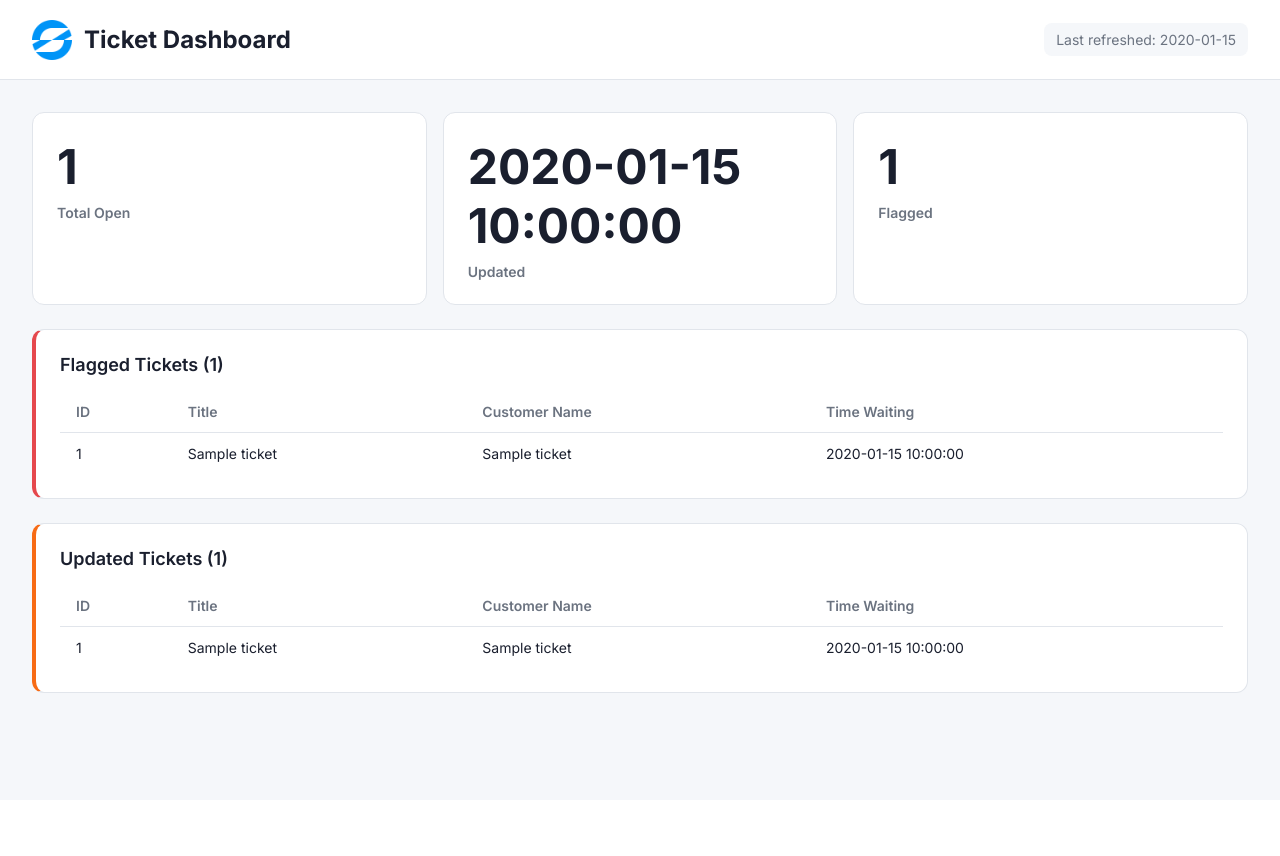
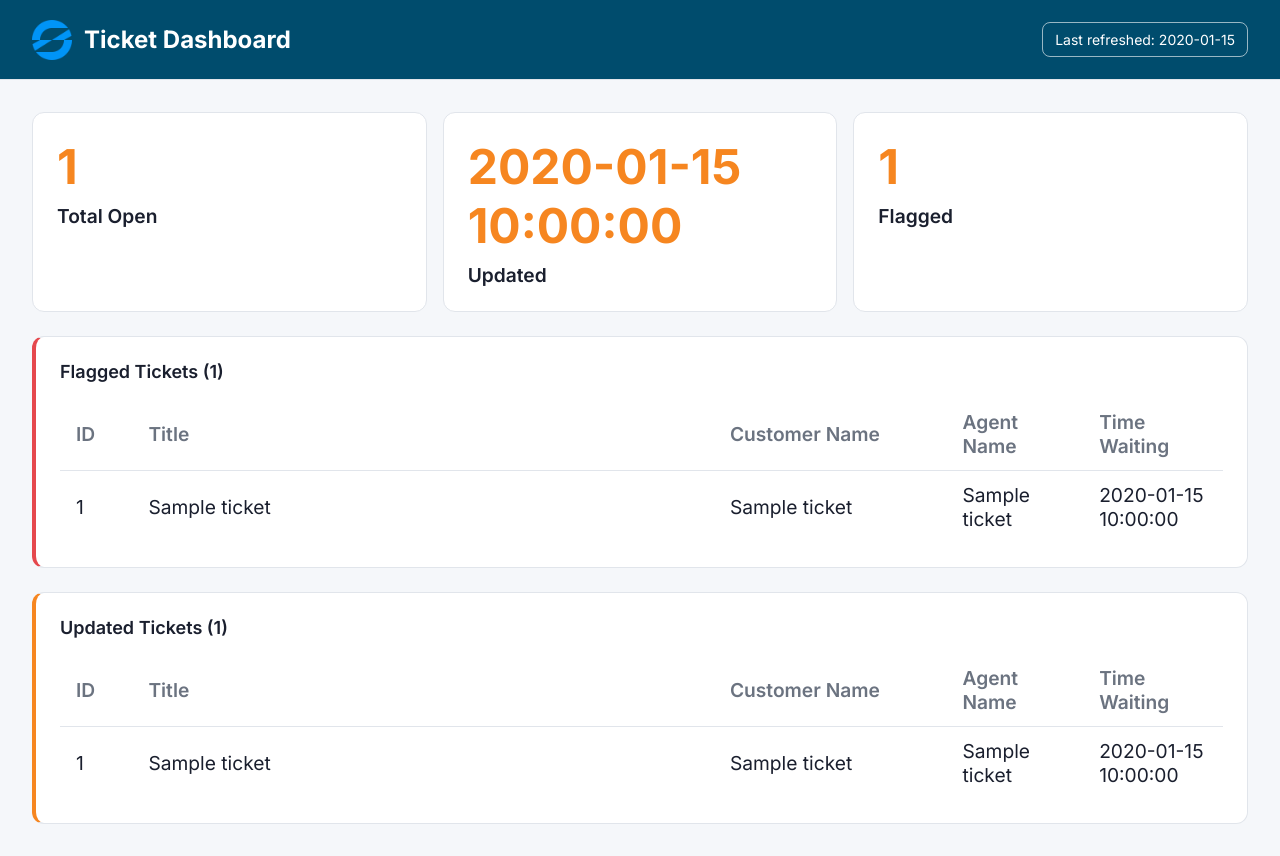
Before and after one commit to lcallow1/support-ticket-dashboard, a Flask app: template templates/index.html in a window 1280 px wide. Before the commit the page ends 693 px from the top, so only its background shows below. Run offline with Flask 3, Linux system fonts and the light colour scheme; the template is opened without the code that fills it: most values are stand-ins (such as "Sample title", 1, 10 or a date in 2020).

Commit message:
v3: brand colours, agent names, time waiting colour coding with pulse animation

```diff
--- a/app.py
+++ b/app.py
@@ -1,5 +1,5 @@
 from flask import Flask, render_template
-from data import get_tickets
+from data import get_tickets, get_agents
 from logic import get_flagged_tickets, get_summary_stats, get_updated_tickets
 from datetime import datetime
 
@@ -8,7 +8,8 @@ app = Flask(__name__)
 
 @app.route("/")
 def index():
-    tickets = get_tickets()
+    agents = get_agents()
+    tickets = get_tickets(agents)
     flagged_tickets = get_flagged_tickets(tickets)
     current_time = datetime.now()
     updated_tickets = get_updated_tickets(tickets)
@@ -21,7 +22,7 @@ def index():
         total_open=total_open,
         flagged_count=flagged_count,
         updated_tickets=updated_tickets,
-        updated_count=updated_count
+        updated_count=updated_count,
     )
 
 
--- a/static/style.css
+++ b/static/style.css
@@ -8,8 +8,9 @@
   --color-text: #1a1f2e;
   --color-text-muted: #6b7380;
   --color-critical: #e5484d;
-  --color-warning: #f76b15;
+  --color-warning: #f68620;
   --color-success: #46a758;
+  --color-navbar: #004c6d;
 
   --space-1: 4px;
   --space-2: 8px;
@@ -56,7 +57,7 @@ p {
   justify-content: space-between;
   height: 80px;
   padding: 0 var(--space-8);
-  background: var(--color-surface);
+  background: var(--color-navbar);
   border-bottom: 1px solid var(--color-border);
 }
 
@@ -73,14 +74,16 @@ p {
 .navbar-brand span {
   font-size: 1.5rem;
   font-weight: 700;
+  color: white;
 }
 
 .refresh-badge {
   padding: var(--space-2) var(--space-3);
-  background: var(--color-bg);
+  background: transparent;
+  border: 1px solid rgba(255, 255, 255, 0.6);
   border-radius: var(--radius-md);
   font-size: 0.875rem;
-  color: var(--color-text-muted);
+  color: white;
 }
 
 .container {
@@ -110,12 +113,13 @@ p {
   font-size: 3rem;
   font-weight: 700;
   margin-bottom: var(--space-2);
+  color: #f68620;
 }
 
 .tile p {
-  font-size: 0.875rem;
+  font-size: 1.2rem;
   font-weight: 600;
-  color: var(--color-text-muted);
+  color: var(--color-text);
 }
 
 /* ============================
@@ -158,7 +162,7 @@ p {
 .ticket-table {
   width: 100%;
   border-collapse: collapse;
-  font-size: 0.875rem;
+  font-size: 1.2rem;
 }
 
 .ticket-table thead {
@@ -188,6 +192,33 @@ p {
   background: var(--color-bg);
 }
 
+.ticket-table th:nth-child(1) { width: 80px; }     /* ID */
+.ticket-table th:nth-child(2) { width: 50%; }      /* Title */
+.ticket-table th:nth-child(3) { width: 20%; }      /* Customer Name */
+.ticket-table th:nth-child(4) { width: 150px; }    /* Agent Name */
+.ticket-table th:nth-child(5) { width: 150px; }    /* Time Waiting */
+
+@keyframes pulse {
+  0%, 100% { color: var(--color-critical); }
+  50% { color: rgba(229, 72, 77, 0.6); }
+}
+
+.time-badge {
+  background-color: #ffffff;
+}
+
+.time-badge--fresh {
+  color: #46a758;
+}
+
+.time-badge--warning {
+  color: var(--color-warning);
+}
+
+.time-badge--critical {
+  color: var(--color-critical);
+  animation: pulse 1.5s infinite;
+}
 /* ============================
    7. States
    ============================ */
--- a/templates/index.html
+++ b/templates/index.html
@@ -57,6 +57,7 @@
                 <th>ID</th>
                 <th>Title</th>
                 <th>Customer Name</th>
+                <th>Agent Name</th>
                 <th>Time Waiting</th>
               </tr>
             </thead>
@@ -66,7 +67,8 @@
                 <td>{{ ticket.id }}</td>
                 <td>{{ ticket.title }}</td>
                 <td>{{ ticket.customer_name }}</td>
-                <td>{{ ticket.time_waiting }}</td>
+                <td>{{ ticket.agent_name }}</td>
+                <td class="time-badge time-badge--{{ ticket.time_tier }}">{{ ticket.time_waiting }}</td>
               </tr>
               {% endfor %}
             </tbody>
@@ -89,6 +91,7 @@
                 <th>ID</th>
                 <th>Title</th>
                 <th>Customer Name</th>
+                <th>Agent Name</th>
                 <th>Time Waiting</th>
               </tr>
             </thead>
@@ -98,7 +101,8 @@
                 <td>{{ ticket.id }}</td>
                 <td>{{ ticket.title }}</td>
                 <td>{{ ticket.customer_name }}</td>
-                <td>{{ ticket.time_waiting }}</td>
+                <td>{{ ticket.agent_name }}</td>
+                <td class="time-badge time-badge--{{ ticket.time_tier }}">{{ ticket.time_waiting }}</td>
               </tr>
               {% endfor %}
             </tbody>
```
Also changed, not shown: data.py (+25 -6 lines), logic.py (+8 -1 lines).
